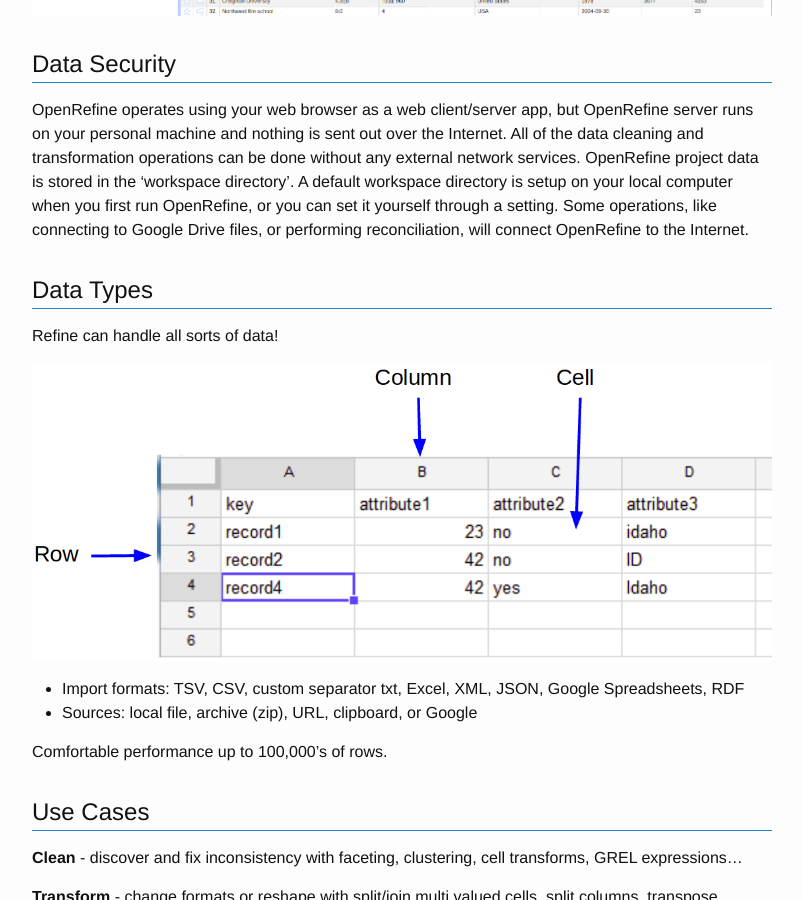
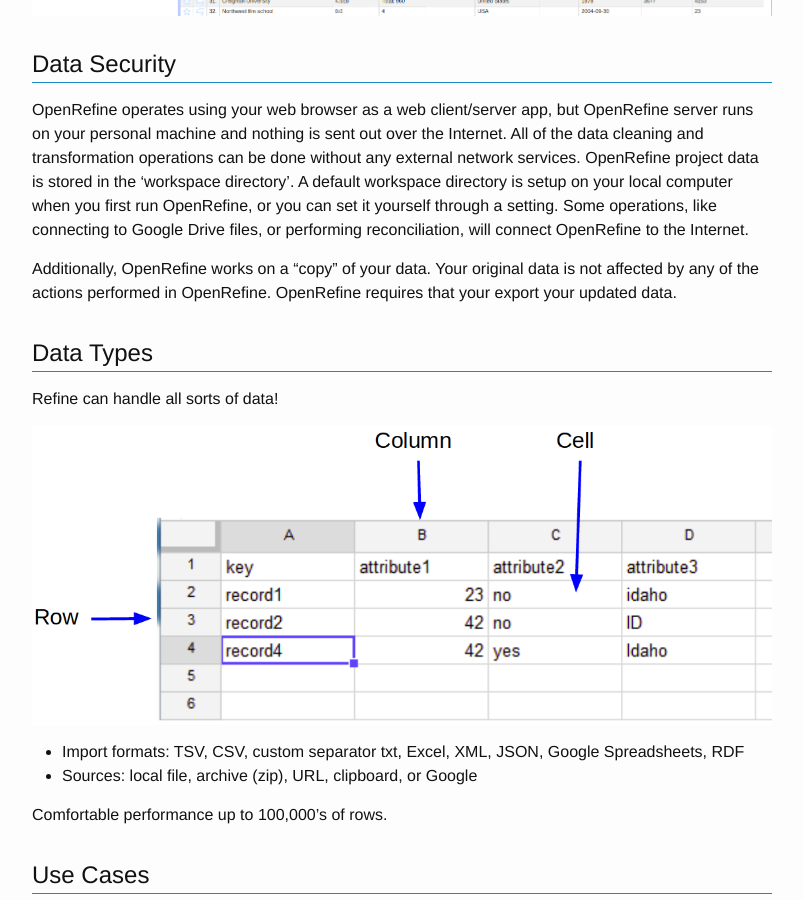
Before and after one commit to mbolam/DSWS_OpenRefine, a Jekyll site: the page built from 1-about.md, in a window 1280 px wide and 900 px high, scrolled down 821 px. Shown: the whole window, without its empty margins (238-1041 px from the left). Built offline with Jekyll 4.4.1, drawn with Linux system fonts in a browser that asks for light colours.

Commit message:
Update 1-about.md

```diff
--- a/1-about.md
+++ b/1-about.md
@@ -20,6 +20,8 @@ OpenRefine is a [free](https://www.gnu.org/philosophy/free-sw.en.html), [open so
 
 OpenRefine operates using your web browser as a web client/server app, but OpenRefine server runs on your personal machine and nothing is sent out over the Internet. All of the data cleaning and transformation operations can be done without any external network services. OpenRefine project data is stored in the 'workspace directory'. A default workspace directory is setup on your local computer when you first run OpenRefine, or you can set it yourself through a setting. Some operations, like connecting to Google Drive files, or performing reconciliation, will connect OpenRefine to the Internet.
 
+Additionally, OpenRefine works on a "copy" of your data. Your original data is not affected by any of the actions performed in OpenRefine. OpenRefine requires that your export your updated data.
+
 ## Data Types
 
 Refine can handle all sorts of data!
```
